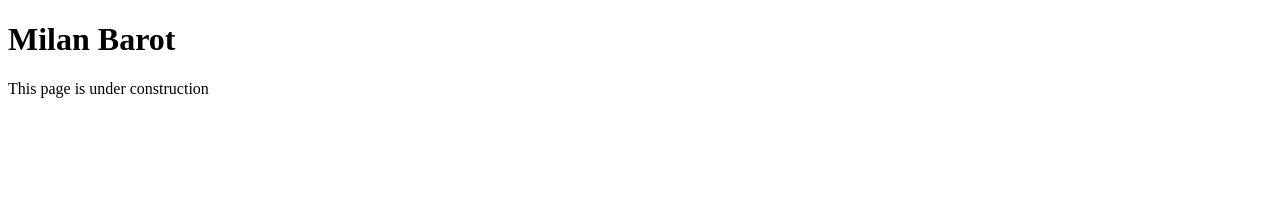
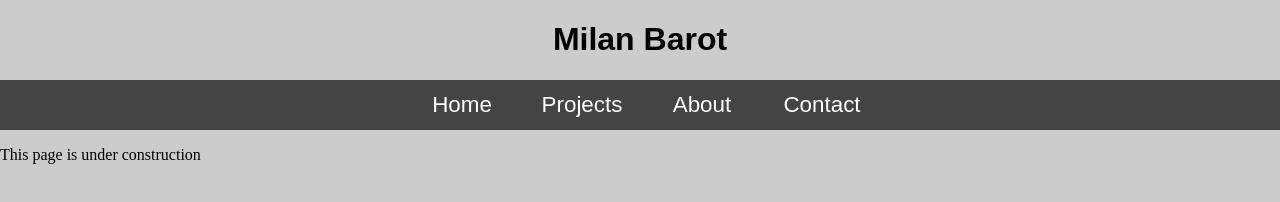
Before and after one commit to milanbt/milanbt.github.io, a plain HTML site: page index.html in a window 1280 px wide. Drawn offline with Linux system fonts and the light colour scheme.

Commit message:
Added style sheet and nav bar

```diff
--- a/index.html
+++ b/index.html
@@ -2,9 +2,20 @@
 <html>
 <head>
   <title>Milan Barot</title>
+  <link rel="stylesheet" href="style.css">
 </head>
 <body>
   <h1>Milan Barot</h1>
+
+  <nav>
+    <ul>
+      <li><a href="index.html">Home</a></li>
+      <li><a href="#">Projects</a></li>
+      <li><a href="#">About</a></li>
+      <li><a href="#">Contact</a></li>
+    </ul>
+  </nav>
+
   <p>This page is under construction</p>
 </body>
 </html>
--- /dev/null
+++ b/style.css
@@ -0,0 +1,72 @@
+/*
+
+  style.css
+
+*/
+h1 {
+  font-family: 'Oswald', sans-serif;
+  text-align: center;
+}
+body {
+  margin: 0;
+  padding: 0;
+  background-color: #ccc;
+}
+nav ul {
+  list-style: none;
+  background-color: #444;
+  text-align: center;
+  padding: 0;
+  margin: 0;
+}
+nav li {
+  font-family: 'Oswald', sans-serif;
+  font-size: 1.2em;
+  line-height: 2;
+  height: 40px;
+  border-bottom: 1px solid #888;
+}
+nav a {
+  text-decoration: none;
+  color: #fff;
+  display: block;
+  transition: .3s background-color;
+}
+nav a:hover {
+  background-color: #005f5f;
+}
+nav a:active {
+  background-color: #fff;
+  color: #444;
+  cursor: default;
+}
+
+@media screen and (min-width: 600px) {
+  nav li {
+    width: 120px;
+    border-bottom: none;
+    height: 50px;
+    line-height: 50px;
+    font-size: 1.4em;
+  }
+
+  /* Option 1 - Display Inline */
+  nav li {
+    display: inline-block;
+    margin-right: -4px;
+  }
+
+  /* Options 2 - Float
+  .nav li {
+    float: left;
+  }
+  .nav ul {
+    overflow: auto;
+    width: 600px;
+    margin: 0 auto;
+  }
+  .nav {
+    background-color: #444;
+  }
+  */
+}
```
